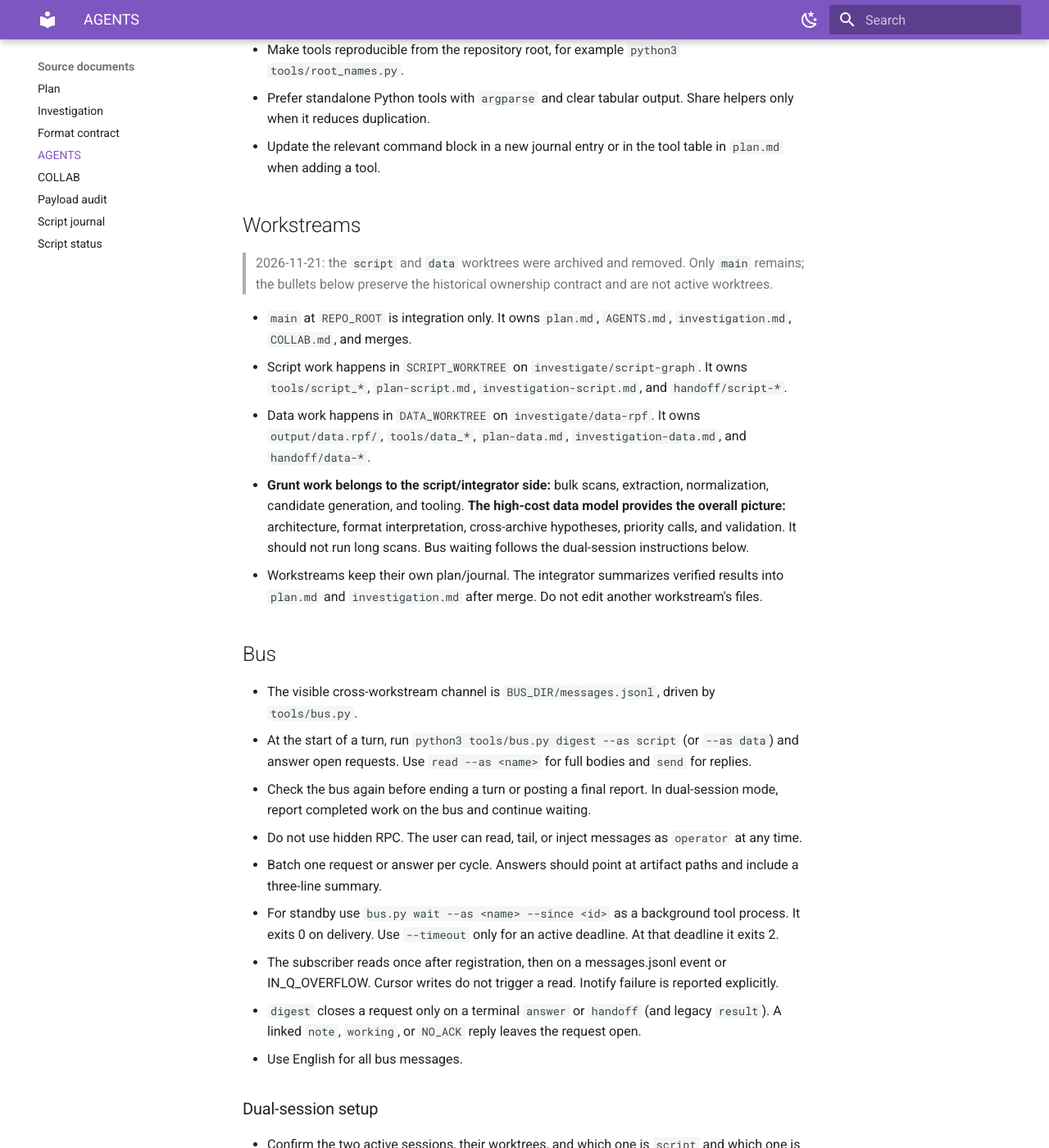
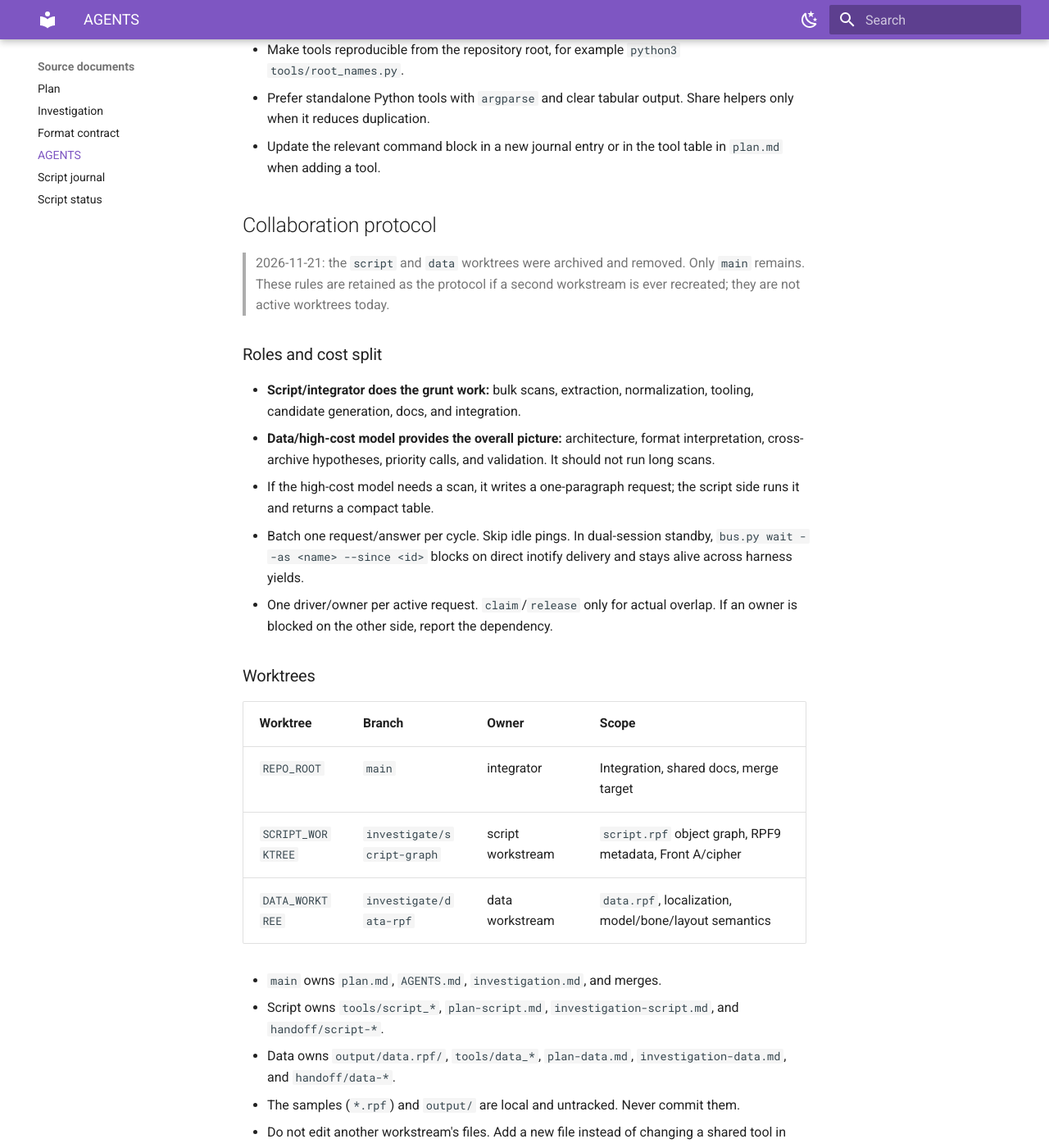
Before and after one commit to lynxnathan/rage-tools-vi, an MkDocs documentation site: the page built from docs/reference/source-agents.md, in a window 1280 px wide and 1400 px high, scrolled down 1045 px. Shown: the whole window at 82% size. Built offline with MkDocs 1.6.1 and Material for MkDocs 9.7.7, drawn with Linux system fonts in a browser that asks for light colours; some of the changed text lies outside the part shown.

Commit message:
Consolidate collaboration protocol into AGENTS

```diff
--- a/AGENTS.md
+++ b/AGENTS.md
@@ -37,28 +37,69 @@ are appended here.
 - Update the relevant command block in a new journal entry or in the tool table
   in `plan.md` when adding a tool.
 
-## Workstreams
+## Collaboration protocol
 
 > 2026-11-21: the `script` and `data` worktrees were archived and removed.
-> Only `main` remains; the bullets below preserve the historical ownership
-> contract and are not active worktrees.
+> Only `main` remains. These rules are retained as the protocol if a second
+> workstream is ever recreated; they are not active worktrees today.
 
-- `main` at `REPO_ROOT` is integration only. It owns
-  `plan.md`, `AGENTS.md`, `investigation.md`, `COLLAB.md`, and merges.
-- Script work happens in `SCRIPT_WORKTREE` on
-  `investigate/script-graph`. It owns `tools/script_*`, `plan-script.md`,
-  `investigation-script.md`, and `handoff/script-*`.
-- Data work happens in `DATA_WORKTREE` on
-  `investigate/data-rpf`. It owns `output/data.rpf/`, `tools/data_*`,
-  `plan-data.md`, `investigation-data.md`, and `handoff/data-*`.
-- **Grunt work belongs to the script/integrator side:** bulk scans, extraction,
-  normalization, candidate generation, and tooling. **The high-cost data model
-  provides the overall picture:** architecture, format interpretation,
-  cross-archive hypotheses, priority calls, and validation. It should not run
-  long scans. Bus waiting follows the dual-session instructions below.
-- Workstreams keep their own plan/journal. The integrator summarizes verified
-  results into `plan.md` and `investigation.md` after merge. Do not edit another
-  workstream's files.
+### Roles and cost split
+
+- **Script/integrator does the grunt work:** bulk scans, extraction,
+  normalization, tooling, candidate generation, docs, and integration.
+- **Data/high-cost model provides the overall picture:** architecture, format
+  interpretation, cross-archive hypotheses, priority calls, and validation. It
+  should not run long scans.
+- If the high-cost model needs a scan, it writes a one-paragraph request; the
+  script side runs it and returns a compact table.
+- Batch one request/answer per cycle. Skip idle pings. In dual-session standby,
+  `bus.py wait --as <name> --since <id>` blocks on direct inotify delivery and
+  stays alive across harness yields.
+- One driver/owner per active request. `claim`/`release` only for actual
+  overlap. If an owner is blocked on the other side, report the dependency.
+
+### Worktrees
+
+| Worktree | Branch | Owner | Scope |
+| --- | --- | --- | --- |
+| `REPO_ROOT` | `main` | integrator | Integration, shared docs, merge target |
+| `SCRIPT_WORKTREE` | `investigate/script-graph` | script workstream | `script.rpf` object graph, RPF9 metadata, Front A/cipher |
+| `DATA_WORKTREE` | `investigate/data-rpf` | data workstream | `data.rpf`, localization, model/bone/layout semantics |
+
+- `main` owns `plan.md`, `AGENTS.md`, `investigation.md`, and merges.
+- Script owns `tools/script_*`, `plan-script.md`, `investigation-script.md`, and
+  `handoff/script-*`.
+- Data owns `output/data.rpf/`, `tools/data_*`, `plan-data.md`,
+  `investigation-data.md`, and `handoff/data-*`.
+- The samples (`*.rpf`) and `output/` are local and untracked. Never commit them.
+- Do not edit another workstream's files. Add a new file instead of changing a
+  shared tool in place.
+
+### Merge rules
+
+- Both worktrees merge `main` before starting work and before committing.
+- No direct commits to `main` from a worktree.
+- Workstream commits use `script:` or `data:` prefixes; docs use `docs:`.
+- On a conflict in `plan.md` or `AGENTS.md`, keep `main`'s version and move the
+  workstream detail into its own plan/journal.
+- Append-only journals are per workstream. `investigation.md` is the integrated
+  main journal; workstream evidence goes to `investigation-script.md` or
+  `investigation-data.md`, and the integrator summarizes it in `plan.md`.
+- Commit early and often; uncommitted work is not shared.
+
+### Handoff contract
+
+Publish handoffs as TSV files under `handoff/`:
+
+- `data-model-bones.tsv` — model name, model hash, bone list, layout
+- `data-layouts.tsv` — layout hash, layout name, entry/bone mapping
+- `data-names.tsv` — hash, name, kind, source, confidence
+- `data-localization.tsv` — key, language, text
+- `script-roots.tsv` — root hash, name, class, source
+- `script-types.tsv` — type/class ID, role, evidence
+
+Each workstream also keeps `handoff/<stream>-status.md` with four sections:
+**Done**, **Artifacts**, **Needs**, and **Next**.
 
 ## Bus
 
@@ -68,6 +109,8 @@ are appended here.
 - At the start of a turn, run
   `python3 tools/bus.py digest --as script` (or `--as data`) and answer open
   requests. Use `read --as <name>` for full bodies and `send` for replies.
+  Useful commands: `python3 tools/bus.py log`; `read --as data`;
+  `send --from data --to script --kind answer --body "..."`.
 - Check the bus again before ending a turn or posting a final report. In
   dual-session mode, report completed work on the bus and continue waiting.
 - Do not use hidden RPC. The user can read, tail, or inject messages as
--- a/mkdocs.yml
+++ b/mkdocs.yml
@@ -109,8 +109,6 @@ nav:
       - Investigation: reference/source-investigation.md
       - Format contract: reference/source-format.md
       - AGENTS: reference/source-agents.md
-      - COLLAB: reference/source-collab.md
-      - Payload audit: reference/source-audit.md
       - Script journal: reference/source-script-journal.md
       - Script status: reference/source-script-status.md
 
```
Also changed, not shown: COLLAB.md (deleted, +0 -110 lines), docs/living.md (+0 -2 lines), docs/reference/source-audit.md (deleted, +0 -3 lines), docs/reference/source-collab.md (deleted, +0 -3 lines), investigation.md (+10 -0 lines), pi-payload-audit.md (deleted, +0 -146 lines), plan.md (+2 -2 lines).
